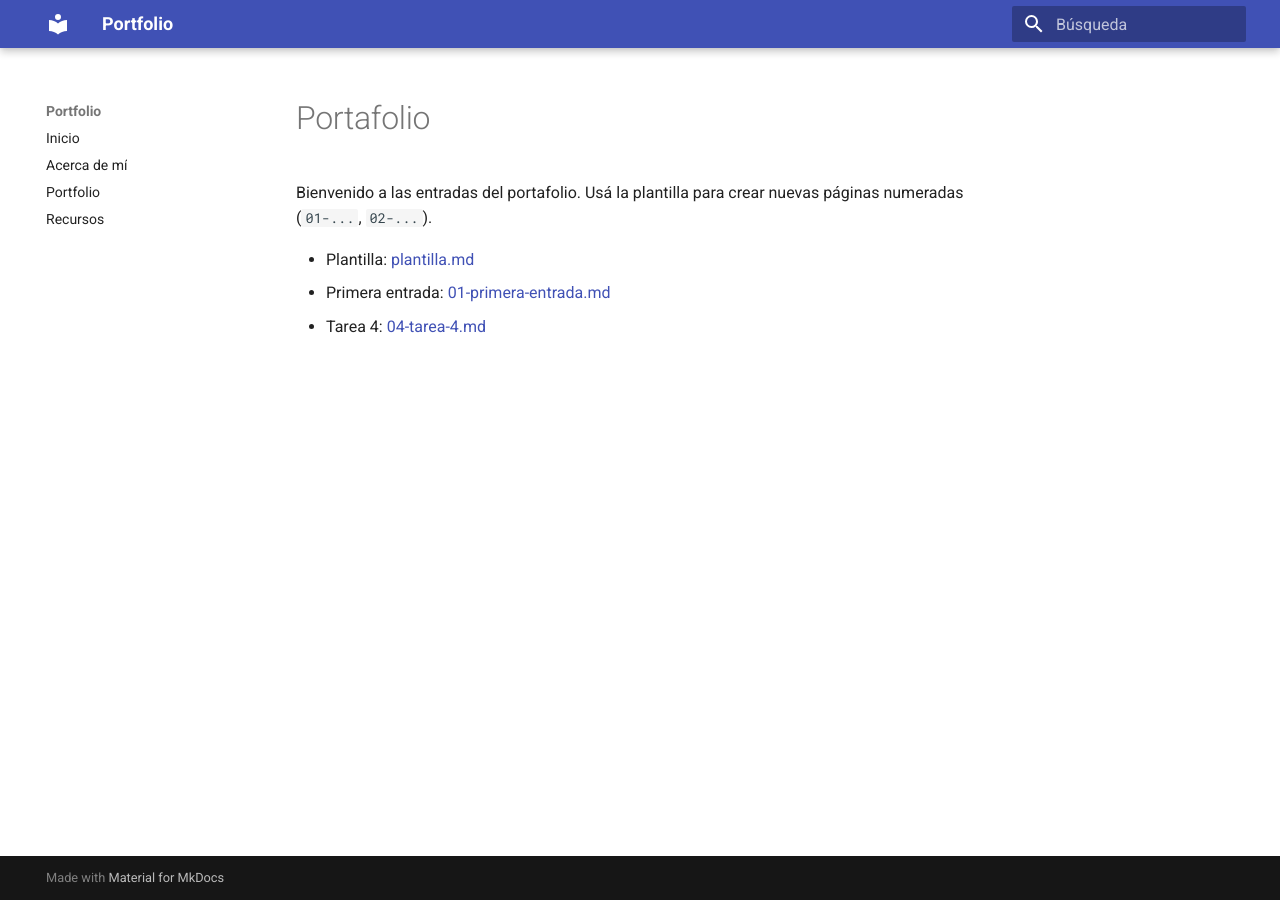
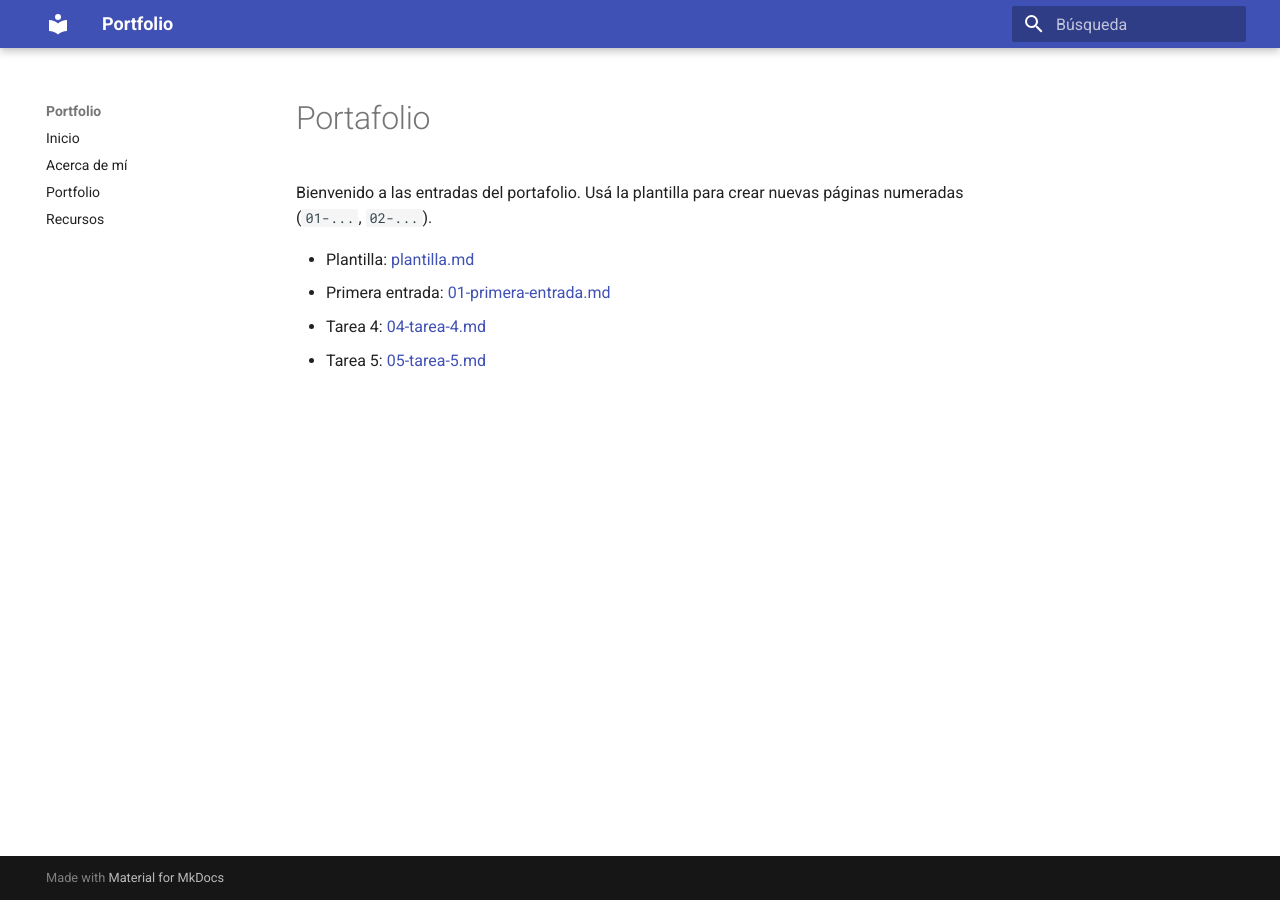
Before and after one commit to Sotogonzalo/IA-portfolio, an MkDocs documentation site: the page built from docs/portfolio/index.md, in a window 1280 px wide. Built offline with MkDocs 1.6.1 and Material for MkDocs 9.7.7, drawn with Linux system fonts in a browser that asks for light colours.

Commit message:
index actualizado.

```diff
--- a/docs/portfolio/index.md
+++ b/docs/portfolio/index.md
@@ -11,3 +11,4 @@ Bienvenido a las entradas del portafolio. Usá la plantilla para crear nuevas p
 - Plantilla: [plantilla.md](plantilla.md)
 - Primera entrada: [01-primera-entrada.md](01-primera-entrada.md)
 - Tarea 4: [04-tarea-4.md](04-tarea-4.md)
+- Tarea 5: [05-tarea-5.md](05-tarea-5.md)
```
